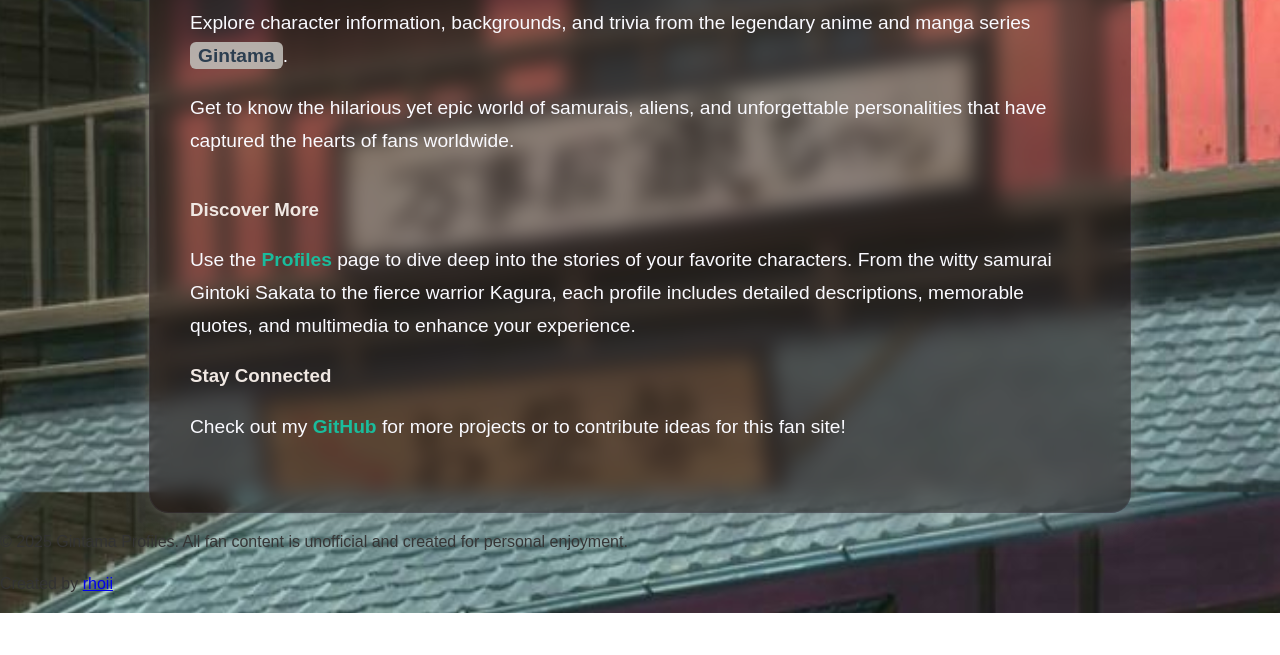
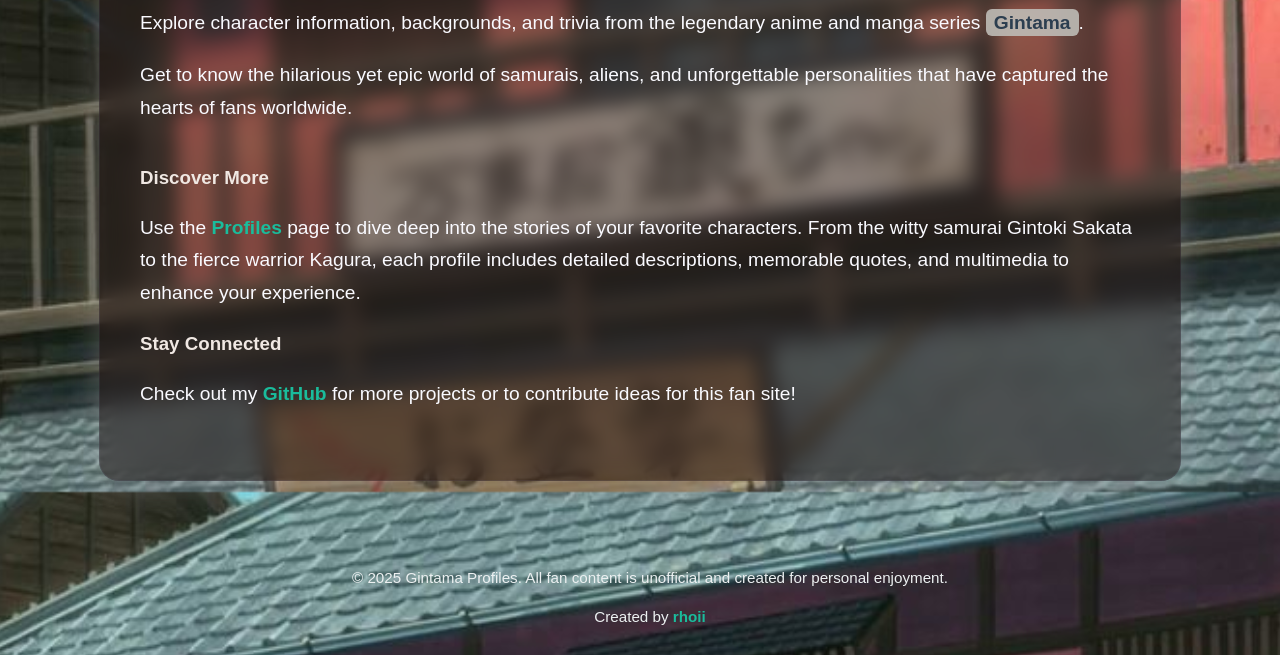
Before and after one commit to rhoii/Gintama-Profiles-, a plain HTML site: page index.html in a window 1280 px wide. Shown: the part 308-963 px from the top of the page. Before the commit the page ends 921 px from the top, so only its background shows below. Drawn offline with Linux system fonts and the light colour scheme.

Commit message:
container and fix some error

```diff
--- a/profiles.html
+++ b/profiles.html
@@ -75,27 +75,6 @@
         </div>
     </main>
 
-    <script>
-        let currentSlide = 0;
-        const slides = document.querySelectorAll('.profile');
-
-        function showSlide(index) {
-            slides.forEach((slide, i) => {
-                slide.style.display = i === index ? 'block' : 'none';
-            });
-        }
-
-        function nextSlide() {
-            currentSlide = (currentSlide + 1) % slides.length;
-            showSlide(currentSlide);
-        }
-
-        function prevSlide() {
-            currentSlide = (currentSlide - 1 + slides.length) % slides.length;
-            showSlide(currentSlide);
-        }
-
-        showSlide(currentSlide);
-    </script>
+<script src="script.js"></script>
 </body>
 </html>
--- a/style.css
+++ b/style.css
@@ -36,6 +36,34 @@ body {
     font-weight: 900;
     letter-spacing: 1.5px;
   }
+
+  /* === Footer === */
+  footer {
+    width: 100%;
+    color: #ecf0f1;
+    text-align: center;
+    padding: 10px 10px;
+    margin-top: 60px;
+  }
+
+  .footer-content {
+    max-width: 1000px;
+    margin: 0 auto;
+    font-size: 0.95em;
+    line-height: 1.6;
+  }
+
+  .footer-content a {
+    color: #1abc9c;
+    text-decoration: none;
+    font-weight: bold;
+    transition: color 0.3s ease;
+  }
+
+  .footer-content a:hover {
+    color: #16a085;
+  }
+
 
   /* === GitHub Info in Header === */
   .github-info {
@@ -282,7 +310,7 @@ body {
 
   /* === Sections (Hero, About, etc.) === */
   .container {
-    max-width: 900px;
+    max-width: 1000px;
     margin: 0 auto;
     padding: 50px 40px;
     border-radius: 20px;
```
Also changed, not shown: script.js (added, +22 -0 lines).
